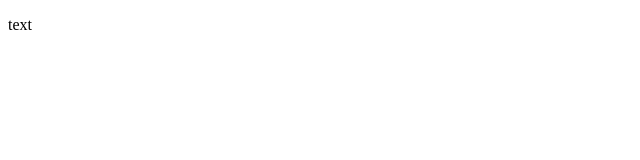
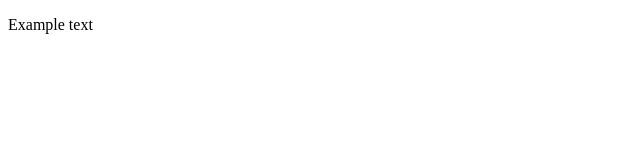
Before and after one commit to annamlee/sentiment-rating, a plain HTML site: page group2.html in a window 1280 px wide. Shown: the full height of the page, 0-640 px from the left. Drawn offline with Linux system fonts and the light colour scheme.

Commit message:
changed text

```diff
--- a/group2.html
+++ b/group2.html
@@ -9,7 +9,7 @@
 </head>
 
 <body>
-    <p>text</p>
+    <p>Example text</p>
     <script src="script2.js"></script>
 </body>
 
```
